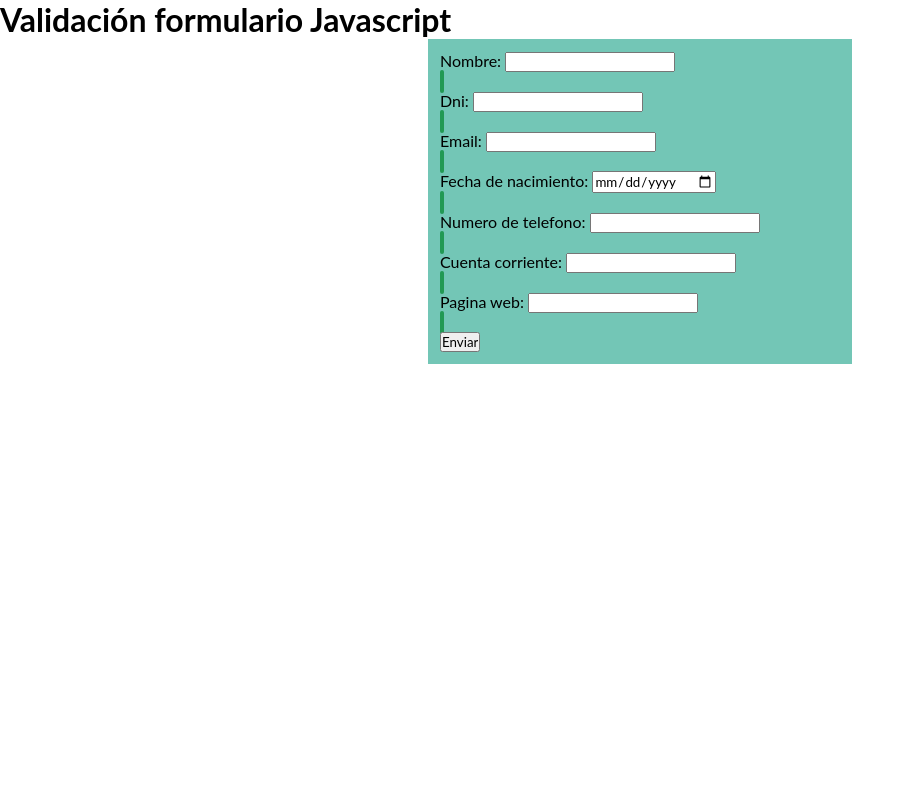
After one commit to javigon258/javigon258.github.io, a PHP site: the page made by Tema 5/formulario/index.html in a window 1280 px wide. The commit adds this page. Shown: the whole page, without its empty margins (0-915 px from the left). Run offline with PHP 8.4, Linux system fonts and the light colour scheme.

Commit message:
formulario

```diff
--- /dev/null
+++ b/Tema 5/formulario/css/estilos.css
@@ -0,0 +1,117 @@
+* {
+  margin: 0px;
+  padding: 0px;
+  font-family: 'Lato', sans-serif;
+}
+
+body {
+  background-color: #fff;
+}
+/*
+main {
+  display: flex;
+  flex-direction: column;
+  justify-content: center;
+  align-items: center;
+  min-height: 100vh;
+}
+
+main h1 {
+  padding: 20px;
+  font-weight: bold;
+  font-size: 2.7rem;
+  color: #fff;
+  text-align: center;
+}
+
+main form {
+  display: flex;
+  flex-direction: column;
+  justify-content: center;
+  align-items: center;
+  padding: 40px;
+  background-color: #0288D1;
+  width: 60%;
+  border-radius: 4px;
+  box-shadow: 0 1px 3px rgba(0, 0, 0, 0.12), 0 1px 2px rgba(0, 0, 0, 0.24);
+  transition: all 0.3s cubic-bezier(0.25, 0.8, 0.25, 1);
+}
+
+main form input {
+  border-width: 0px;
+  border-radius: 2px;
+  outline: none;
+  padding: 5px;
+  min-height: 45px;
+  background-color: #fff;
+  font-size: 1.1rem;
+  text-align: center;
+  color: #0288D1;
+}
+
+main form ::placeholder {
+  color: #0288D1;
+}
+
+main form input[type=submit] {
+  background-color: #fff;
+  color: #0288D1;
+  min-height: 42px;
+  width: 100px;
+  font-weight: bold;
+  box-shadow: 0 1px 3px rgba(0, 0, 0, 0.12), 0 1px 2px rgba(0, 0, 0, 0.24);
+  transition: all 0.3s cubic-bezier(0.25, 0.8, 0.25, 1);
+}
+
+main form span {
+  color: #FFB74D;
+  padding: 15px;
+  font-weight: bold;
+  text-align: center;
+}
+
+main form .dosColumnasInput {
+  display: flex;
+  flex-direction: row;
+  justify-content: center;
+  align-items: center;
+}
+
+main form .dosColumnasInput div {
+  display: flex;
+  flex-direction: column;
+  justify-content: center;
+  align-items: center;
+  padding: 10px;
+  min-height: 100px;
+  width: 350px;
+}
+
+main form .dosColumnasInput div input {
+  width: 230px;
+}
+
+main form .unaColumnaInput div {
+  display: flex;
+  flex-direction: column;
+  justify-content: center;
+  align-items: center;
+  padding: 10px;
+}
+
+main form .unaColumnaInput div input {
+  width: 600px;
+}*/
+form .formulario{
+  width: 400px;
+  background-color: #73C6B6;
+  margin-left: auto;
+  margin-right: auto;
+  padding: 12px;
+}
+span{
+  color: #fff;
+  background-color: #229954;
+  padding: 2px;
+  border-radius: 2px;
+}
--- /dev/null
+++ b/Tema 5/formulario/index.html
@@ -0,0 +1,51 @@
+<html lang="es">
+  <head>
+    <meta charset="UTF-8" />
+    <meta name="viewport" content="width=device-width, initial-scale=1.0" />
+    <meta http-equiv="X-UA-Compatible" content="ie=edge" />
+    <link rel="stylesheet" href="css/estilos.css" />
+    <script type="text/javascript" src="js/main.js"></script>
+
+    <title>Validación formulario javascript</title>
+  </head>
+
+  <body>
+    <main>
+      <form id="formulario" action="" method="POST">
+        <h1>Validación formulario Javascript</h1>
+
+        <div class="formulario">
+          <label>Nombre: </label>
+          <input type="text" id="inputNombre"   /><br>
+          <span id="lbNombre"></span><br>
+
+          <label>Dni: </label>
+          <input type="text" id="inputDni"  /><br>
+          <span id="lbDni"></span><br>
+
+          <label>Email: </label>
+          <input type="email" id="inputCorreo" /><br>
+          <span id="lbCorreo"></span><br>
+
+          <label>Fecha de nacimiento: </label>
+          <input type="date" id="inputFecha"  /><br>
+          <span id="lbFechaNacimiento"></span><br>
+
+          <label>Numero de telefono: </label>
+          <input type="number" id="inputTelefono"  /><br>
+          <span id="lbTelefono"></span><br>
+
+          <label>Cuenta corriente: </label>
+          <input type="number" id="inputCuenta" /><br>
+          <span id="lbCuenta"></span><br>
+
+          <label>Pagina web: </label>
+          <input type="url" id="inputUrl" /><br>
+          <span id="lbUrl"></span><br>
+
+        <input id="enviaFormulario" type="submit" name="enviar" value="Enviar" />
+      </div>
+      </form>
+    </main>
+  </body>
+</html>
--- /dev/null
+++ b/Tema 5/formulario/js/main.js
@@ -0,0 +1,243 @@
+{
+  let nombre;
+  let lbNombre;
+  let correo;
+  let lbCorreo;
+  let dni;
+  let lbDni;
+  let fechaNacimiento;
+  let lbFecha;
+  let telefono;
+  let lbTelefono;
+  let cuentaCorriente;
+  let lbCuenta;
+  let paginaWeb;
+  let lbUrl;
+  let formulario;
+  let enviaFormulario;
+
+  let collectionNoValidos;
+
+  let patrones = {
+    nombre: [
+      /^([A-Za-zÁÉÍÓÚñáéíóúÑ]{0}?[A-Za-zÁÉÍÓÚñáéíóúÑ]+[/\s])+([A-Za-zÁÉÍÓÚñáéíóúÑ]{0}?[A-Za-zÁÉÍÓÚñáéíóúÑ])+[/\s]?([A-Za-zÁÉÍÓÚñáéíóúÑ]{0}?[A-Za-zÁÉÍÓÚñáéíóúÑ])?$/g,
+      "Comienza por mayúsculas, con un mínimo de tres caractéres por nombre, al menos nombre y apellido"
+    ],
+    dni: [
+      /^[0-9]{8}[TRWAGMYFPDXBNJZSQVHLCKE]$/i,
+      "Formato válido 12345678z",
+      "La letra introducida no es válida"
+    ],
+    correo: [
+      /^(([^<>()[\]\.,;:\s@\"]+(\.[^<>()[\]\.,;:\s@\"]+)*)|(\".+\"))@(([^<>()[\]\.,;:\s@\"]+\.)+[^<>()[\]\.,;:\s@\"]{2,})$/i,
+      "Formato de correo no válido"
+    ],
+    cuentaCorriente: [
+      /[/\d]{20}/,
+      "Error en el formato de la cuenta corriente"
+    ],
+    paginaWeb: [
+      /^(http|https)\:\/\/[a-z0-9\.-]+\.[a-z]{2,4}/gi,
+      "Error en el formato de la dirección web"
+    ]
+  };
+
+
+  let valNombre = function() {
+    let regexNombre = new RegExp(patrones.nombre[0]);
+    if (!regexNombre.test(nombre.value)) {
+      collectionNoValidos.set("nombre", nombre);
+      lbNombre.textContent = patrones.nombre[1];
+    } else {
+      if (collectionNoValidos.has("nombre")) {
+        collectionNoValidos.delete("nombre");
+      }
+      lbNombre.textContent = "";
+    }
+    console.log(collectionNoValidos);
+  };
+
+  let validarDni = function() {
+    let letrasValidas = ["T", "R", "W", "A", "G", "M", "Y", "F", "P", "D", "X", "B", "N", "J", "Z", "S", "Q", "V", "H", "L", "C", "K", "E" ];
+    let regexCorreo = new RegExp(patrones.dni[0]);
+    let valorFinalDni = dni.value.replace(/-|\s/, "");
+    let letraUsuario;
+    let letraValida;
+
+    if (!regexCorreo.test(valorFinalDni)) {
+      lbDni.textContent = patrones.dni[1];
+      collectionNoValidos.set("dni", dni);
+    } else if (regexCorreo.test(valorFinalDni) && valorFinalDni.length === 9) {
+      letraUsuario = valorFinalDni[8];
+      let numerosDniUsuario = parseInt(valorFinalDni.substr(0, 8));
+      letraValida = letrasValidas[numerosDniUsuario % 23];
+
+      if (letraUsuario.toUpperCase() != letraValida.toUpperCase()) {
+        lbDni.textContent = patrones.dni[2];
+        collectionNoValidos.set("dni", dni);
+      } else {
+        lbDni.textContent = "";
+        if (collectionNoValidos.has("dni")) {
+          collectionNoValidos.delete("dni");
+        }
+      }
+    } else {
+      lbDni.textContent = "";
+      if (collectionNoValidos.has("dni")) {
+        collectionNoValidos.delete("dni");
+      }
+    }
+
+    console.log(collectionNoValidos);
+  };
+
+  let valCorreo = function() {
+    let regexCorreo = new RegExp(patrones.correo[0]);
+    if (!regexCorreo.test(correo.value)) {
+      collectionNoValidos.set("correo", correo);
+      lbCorreo.textContent = patrones.correo[1];
+    } else {
+      if (collectionNoValidos.has("correo")) {
+        collectionNoValidos.delete("correo");
+      }
+      lbCorreo.textContent = "";
+    }
+    console.log(collectionNoValidos);
+  };
+
+  let valFechaNac = function() {
+    let valorFecha = Date.parse(fechaNacimiento.value);
+    let annoIntroducido;
+    let annoActual;
+
+    if (!isNaN(valorFecha)) {
+      let fechaIntroducida = new Date(valorFecha);
+      let fechaActual = new Date();
+
+      annoIntroducido = fechaIntroducida.getFullYear();
+      annoActual = fechaActual.getFullYear();
+    }
+
+    if (isNaN(valorFecha)) {
+      lbFecha.innerHTML = "La fecha nacimiento no puede estar vacía";
+      collectionNoValidos.set("fecha", fechaNacimiento);
+    } else if (annoIntroducido > annoActual) {
+      lbFecha.innerHTML =
+        "La fecha nacimiento no puede ser superior a la fecha actual";
+      collectionNoValidos.set("fecha", fechaNacimiento);
+    } else {
+      lbFecha.innerHTML = "";
+      if (collectionNoValidos.has("Fecha")) {
+        collectionNoValidos.delete("fecha");
+      }
+    }
+  };
+
+  let valTelefono = function() {
+    let valorTelefono = telefono.value;
+
+    if (valorTelefono === "") {
+      lbTelefono.innerHTML = "El teléfono no puede estar vacío";
+      collectionNoValidos.set("telefono", telefono);
+    } else if (valorTelefono.length < 9) {
+      lbTelefono.innerHTML = "El teléfono introducido es muy corto";
+      collectionNoValidos.set("telefono", telefono);
+    } else if (!parseInt(valorTelefono)) {
+      lbTelefono.innerHTML = "El formato de teléfono introducido es incorrecto";
+      collectionNoValidos.set("telefono", telefono);
+    } else {
+      lbTelefono.innerHTML = "";
+      if (collectionNoValidos.has("telefono")) {
+        collectionNoValidos.delete("telefono");
+      }
+    }
+  };
+
+  let valCuenta = function() {
+    let regexCuenta = new RegExp(patrones.cuentaCorriente[0]);
+
+    if (!regexCuenta.test(cuentaCorriente.value)) {
+      collectionNoValidos.set("cuenta", cuentaCorriente);
+      lbCuenta.textContent = patrones.cuentaCorriente[1];
+    } else {
+      if (collectionNoValidos.has("cuenta")) {
+        collectionNoValidos.delete("cuenta");
+      }
+      lbCuenta.textContent = "";
+    }
+    console.log(collectionNoValidos);
+  };
+
+
+  let valUrl = function() {
+    let regexWeb = new RegExp(patrones.paginaWeb[0]);
+    if (!regexWeb.test(paginaWeb.value)) {
+      collectionNoValidos.set("url", paginaWeb);
+      lbUrl.textContent = patrones.paginaWeb[1];
+    } else {
+      if (collectionNoValidos.has("url")) {
+        collectionNoValidos.delete("url");
+      }
+      lbUrl.textContent = "";
+    }
+    console.log(collectionNoValidos);
+  };
+
+  let validar = function() {
+    try {
+      if (collectionNoValidos.size === 0) {
+        alert("se ha enviado el formulario");
+      } else {
+        collectionNoValidos.forEach(element => {
+          console.log(element);
+          throw false;
+        });
+      }
+    } catch (e) {}
+  };
+
+  let init = function() {
+
+    collectionNoValidos = new Map();
+    formulario = document.getElementById("formulario");
+
+    nombre = document.getElementById("inputNombre");
+    lbNombre = document.getElementById("lbNombre");
+
+    correo = document.getElementById("inputCorreo");
+    lbCorreo = document.getElementById("lbCorreo");
+
+    dni = document.getElementById("inputDni");
+    lbDni = document.getElementById("lbDni");
+
+    fechaNacimiento = document.getElementById("inputFecha");
+    lbFecha = document.getElementById("lbFechaNacimiento");
+
+    telefono = document.getElementById("inputTelefono");
+    lbTelefono = document.getElementById("lbTelefono");
+
+    cuentaCorriente = document.getElementById("inputCuenta");
+    lbCuenta = document.getElementById("lbCuenta");
+
+    paginaWeb = document.getElementById("inputUrl");
+    lbUrl = document.getElementById("lbUrl");
+
+    enviaFormulario = document.getElementById("enviaFormulario");
+
+    nombre.addEventListener("blur", valNombre);
+    correo.addEventListener("blur", valCorreo);
+    dni.addEventListener("blur", validarDni);
+    fechaNacimiento.addEventListener("blur", valFechaNac);
+    telefono.addEventListener("blur", valTelefono);
+    cuentaCorriente.addEventListener("blur", valCuenta);
+    paginaWeb.addEventListener("blur", valUrl);
+
+    enviaFormulario.addEventListener("click", function(event) {
+      event.preventDefault();
+      validar();
+    });
+  };
+
+
+  window.addEventListener("load", init);
+}
--- a/index.html
+++ b/index.html
@@ -78,6 +78,7 @@
     <h2>Tema 5</h2>
     <ul>
         <li><a href="Tema 5/eventosRaton/index.html">Eventos de raton</a></li>
+        <li><a href="Tema 5/formulario/index.html">Formulario</a></li>
     </ul>
 
 </body>
```
Also changed, not shown: estilo.css (+4 -4 lines), estilo_index.css (added, +46 -0 lines), index-2.html (added, +25 -0 lines).
